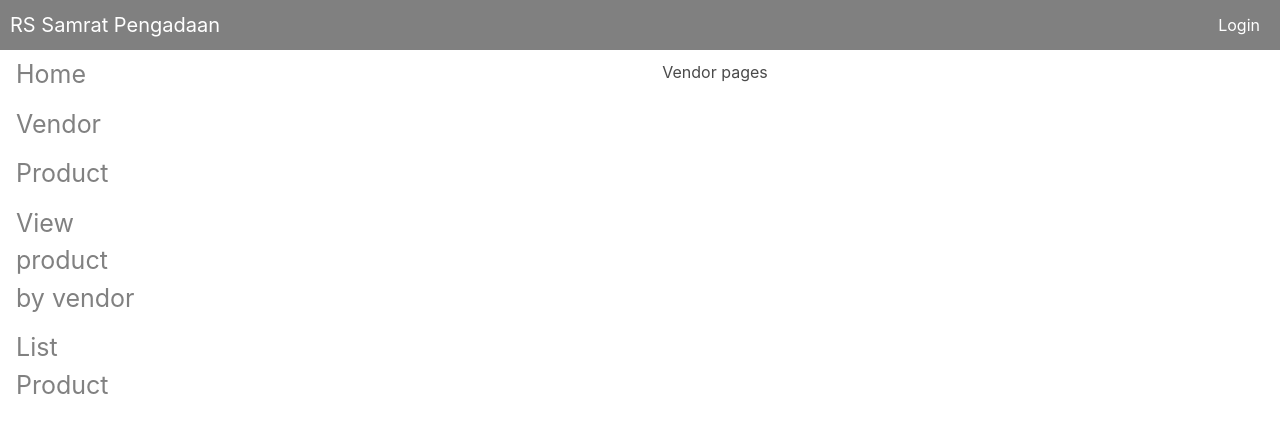
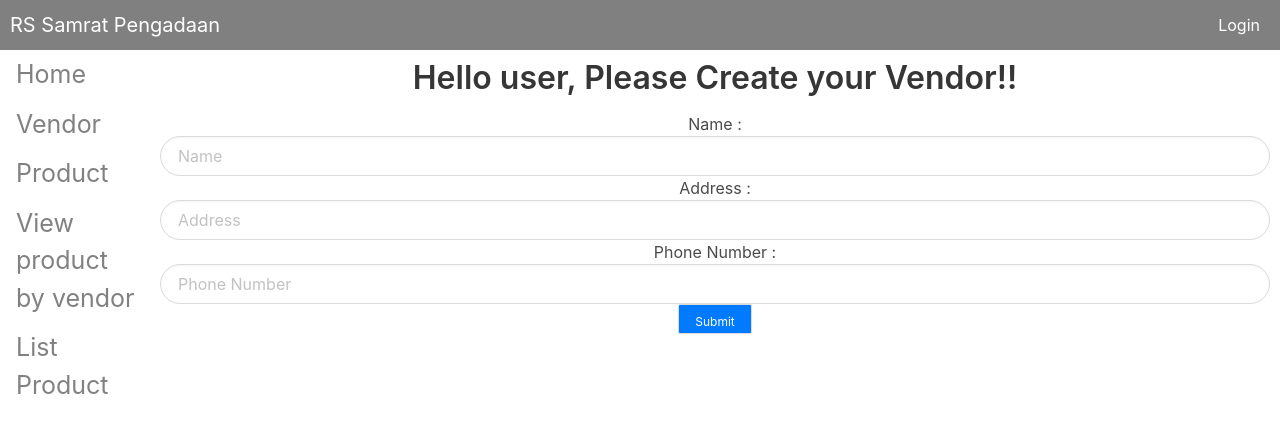
Before and after one commit to po3rdlp/FrontEndPengadaan-RsSamrat, a Vue app: page /vendorInput in a window 1280 px wide. Shown: the top 432 px of the page. Built offline with nearby package versions, Linux system fonts and the light colour scheme.

Commit message:
Add Vendor & Another changes

```diff
--- a/src/components/SideNavigationbar.vue
+++ b/src/components/SideNavigationbar.vue
@@ -15,11 +15,7 @@
       >
     </div>
     <div>
-      <router-link
-        to="/productlist/pengadaan/dev/v1/products/:page/:size"
-        class="nav-link"
-        >List Product</router-link
-      >
+      <router-link to="/productlist" class="nav-link">List Product</router-link>
     </div>
   </div>
   <div class="menu-icon" @click="toggleNav">
--- a/src/config/router/index.js
+++ b/src/config/router/index.js
@@ -29,10 +29,12 @@ const router = createRouter({
     {
       path: "/productview",
       component: Productviewpage,
+      props: true,
     },
     {
-      path: "/productlist/pengadaan/dev/v1/products/:page/:size",
+      path: "/productlist",
       component: Productlistall,
+      props: true,
     },
     // {
     //   path: '/about',
--- a/src/views/Productlistall.vue
+++ b/src/views/Productlistall.vue
@@ -3,6 +3,7 @@
     <table>
       <thead>
         <tr>
+          <th>Product ID</th>
           <th>Product Name</th>
           <th>Price</th>
           <th>Quantity</th>
@@ -11,6 +12,7 @@
       </thead>
       <tbody v-for="product in products" :key="product.id">
         <tr>
+          <td>{{ product.id }}</td>
           <td>{{ product.name }}</td>
           <td>{{ product.price }}</td>
           <td>{{ product.quantity }}</td>
@@ -26,7 +28,8 @@
 
 <script>
 import axios from "axios";
-import loadingBarVue from "../components/molecules/loadingBar.vue";
+
+import loadingBarVue from "../components/molecules/LoadingBar.vue";
 
 export default {
   name: "Productpagesview",
@@ -65,7 +68,9 @@ export default {
           this.products = response.data.content;
           console.log(response.data);
           if (this.products.length > 0) {
-            console.log(`Berhasil mengambil ${this.products.length} produk`);
+            console.log(
+              `Berhasil mengambil ${this.products.length} produk pada halaman ${this.page}`
+            );
           } else {
             console.log(`Belum ada produk yang dimuat`);
           }
--- a/src/views/Productpages.vue
+++ b/src/views/Productpages.vue
@@ -40,7 +40,7 @@
           </form>
         </div>
         <p>{{ message }}</p>
-        <loadingBar v-if="isLoading" />
+        <LoadingBar v-if="isLoading" />
       </div>
     </div>
   </div>
@@ -48,12 +48,10 @@
 
 <script>
 import axios from "axios";
-import loadingBar from "../components/molecules/loadingBar.vue";
-
+import LoadingBar from "../components/molecules/LoadingBar.vue";
 export default {
   name: "Productpages",
-  components: { loadingBar },
-
+  components: { LoadingBar },
   data() {
     return {
       isLoading: false,
--- a/src/views/Vendorpages.vue
+++ b/src/views/Vendorpages.vue
@@ -1,13 +1,73 @@
+<template>
+  <div>
+    <h1>Hello user, Please Create your Vendor!!</h1>
+    <form @submit.prevent="submitForm">
+      <label for="name">Name :</label>
+      <input
+        type="text"
+        class="input is-rounded"
+        placeholder="Name"
+        v-model="vendors.name"
+      />
+      <label for="address">Address :</label>
+      <input
+        type="text"
+        class="input is-rounded"
+        placeholder="Address"
+        v-model="vendors.address"
+      />
+      <label for="phoneNumber">Phone Number :</label>
+      <input
+        type="number"
+        class="input is-rounded"
+        placeholder="Phone Number"
+        v-model="vendors.phoneNumber"
+      />
+      <button class="button is-small">Submit</button>
+    </form>
+    <p>{{ message }}</p>
+    <loadingBar v-if="isLoading" />
+  </div>
+</template>
+
 <script>
 import axios from "axios";
+import loadingBar from "../components/molecules/LoadingBar.vue";
 
 export default {
   name: "Vendorpages",
+  components: { loadingBar },
+  data() {
+    return {
+      vendors: {
+        name: "",
+        address: "",
+        phoneNumber: "",
+      },
+      message: "",
+      isLoading: false,
+    };
+  },
+  methods: {
+    submitForm() {
+      this.isLoading = true;
+      axios
+        .post(
+          "http://rsudsamrat.site:8080/pengadaan/dev/v1/vendors",
+          this.vendors
+        )
+        .then((response) => {
+          this.message = response.data;
+          console.log(response.data);
+        })
+        .catch((err) => {
+          this.message = err;
+          console.log(err);
+        })
+        .finally(() => {
+          this.isLoading = false;
+        });
+    },
+  },
 };
 </script>
-
-<template>
-  <div>
-    <p>Vendor pages</p>
-  </div>
-</template>
```
Also changed, not shown: src/views/Productviewpage.vue (+0 -23 lines), src/components/molecules/LoadingBar.vue (renamed from src/components/molecules/loadingBar.vue).
